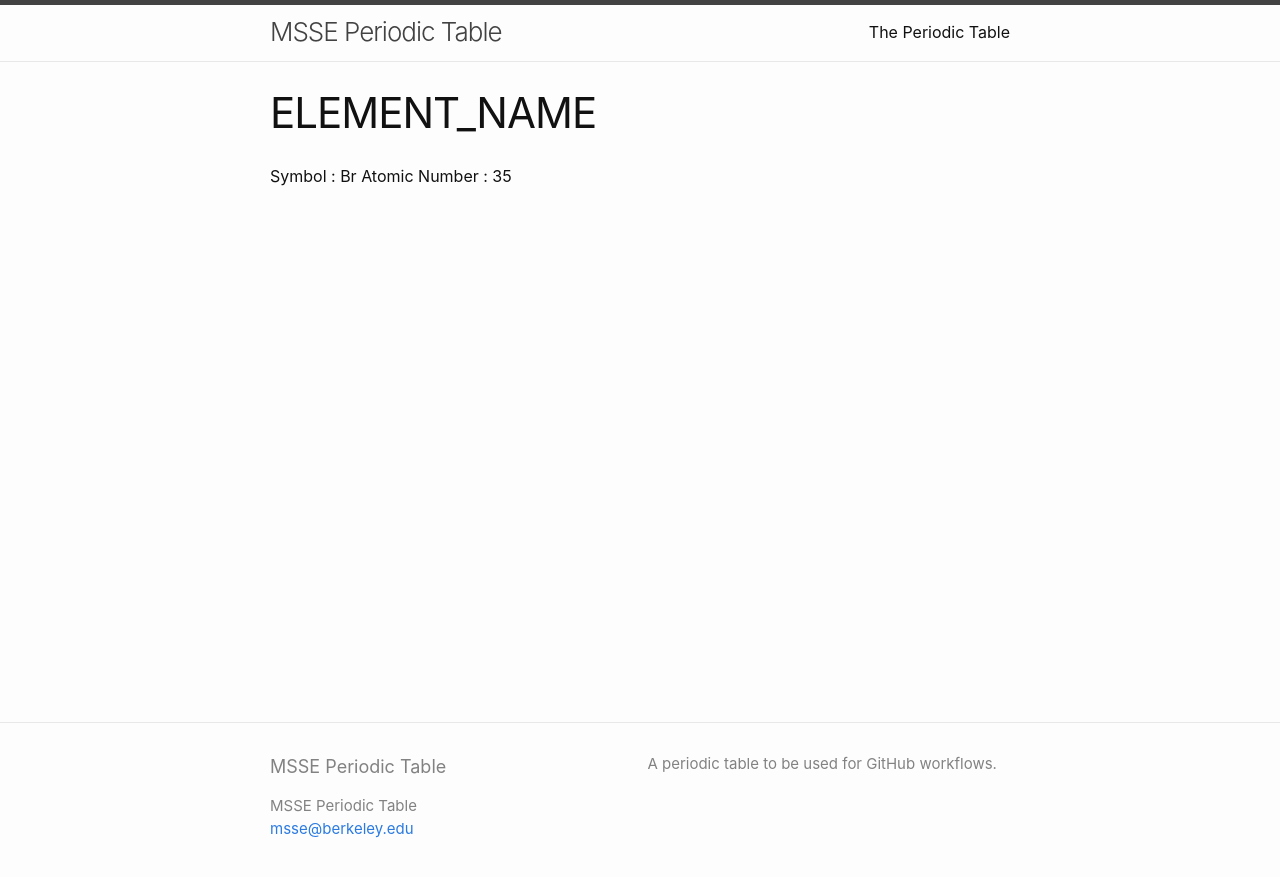
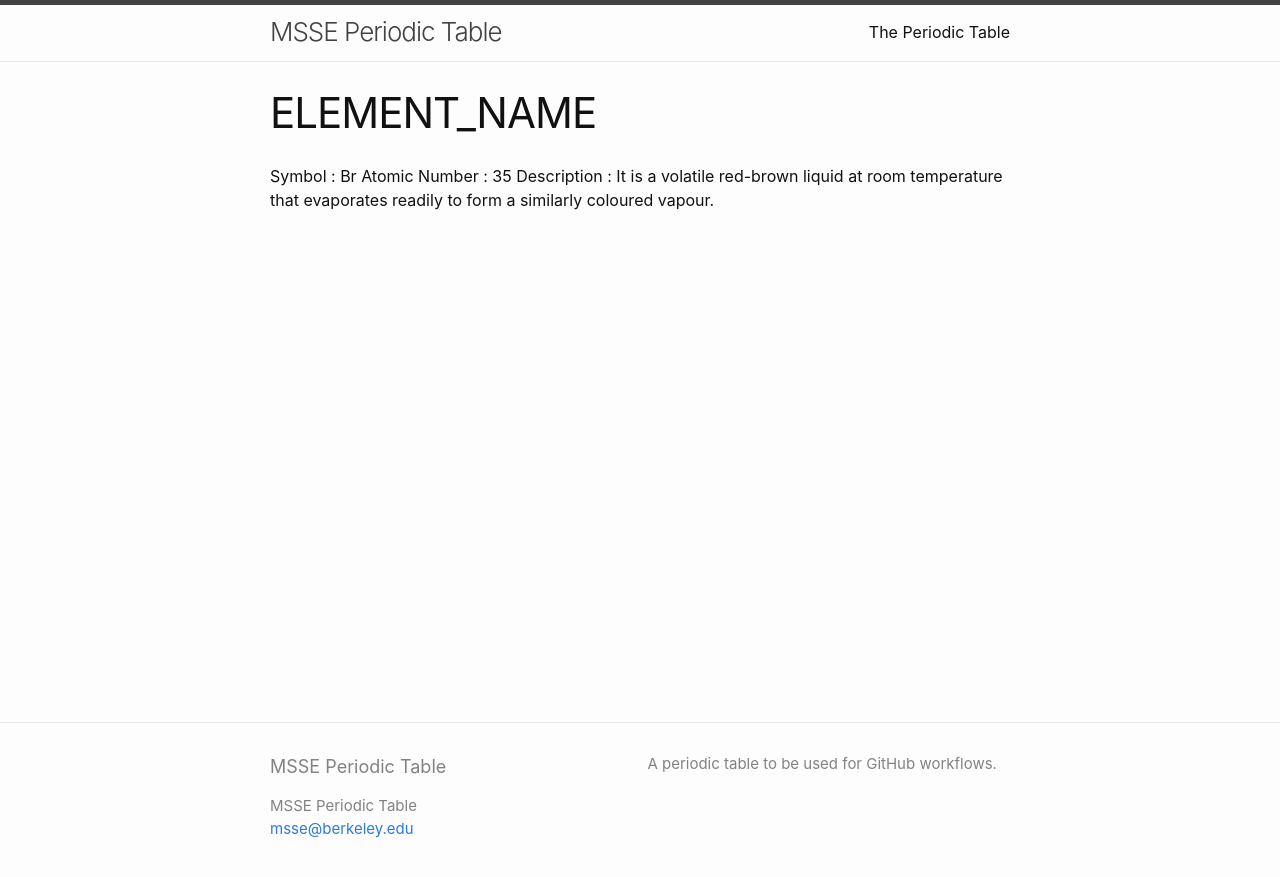
Before and after one commit to msse-chem-280-2023/periodic-table, a Jekyll site: the page built from ELEMENTS/Bromine.md, in a window 1280 px wide. Shown: the top 877 px of the page. Built offline with Jekyll 4.4.1, drawn with Linux system fonts in a browser that asks for light colours.

Commit message:
updated bromine page

```diff
--- a/ELEMENTS/Bromine.md
+++ b/ELEMENTS/Bromine.md
@@ -5,3 +5,4 @@ title: ELEMENT_NAME
 
 Symbol  : Br
 Atomic Number : 35
+Description : It is a volatile red-brown liquid at room temperature that evaporates readily to form a similarly coloured vapour.
```
